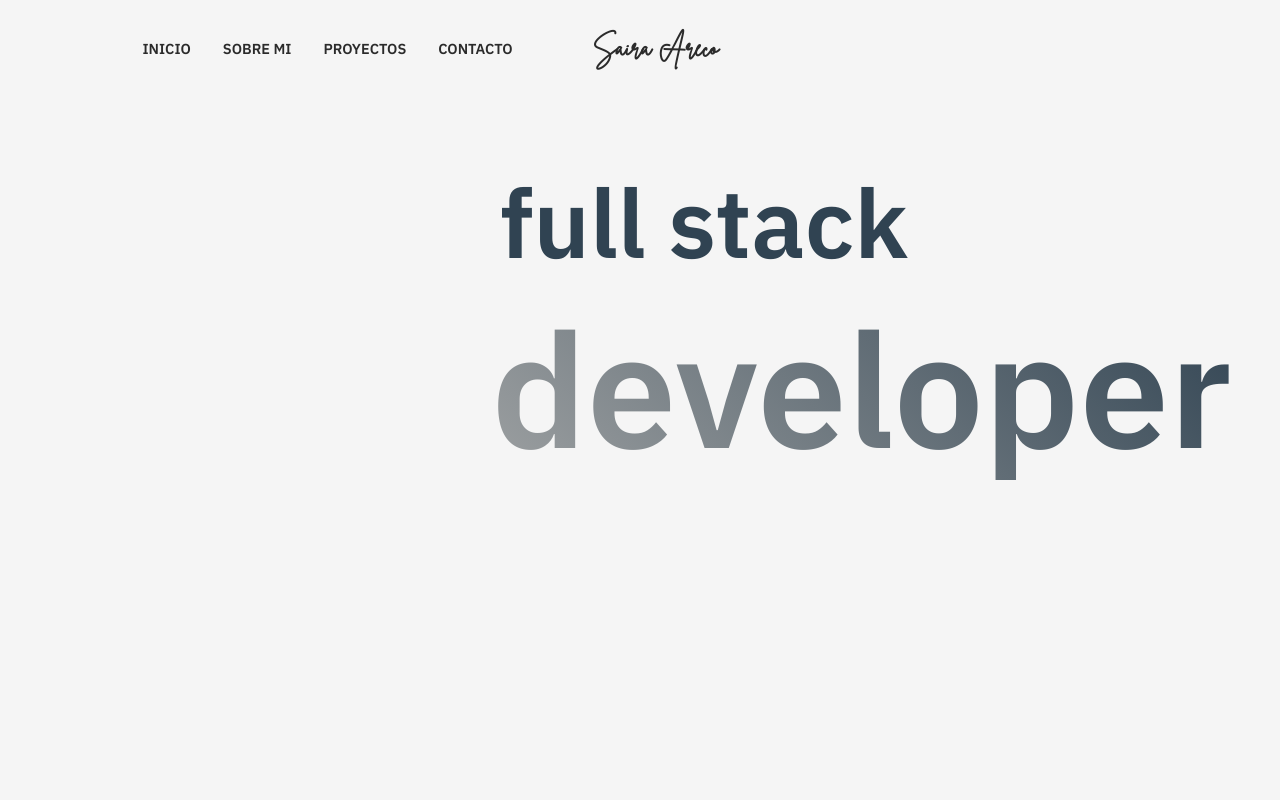
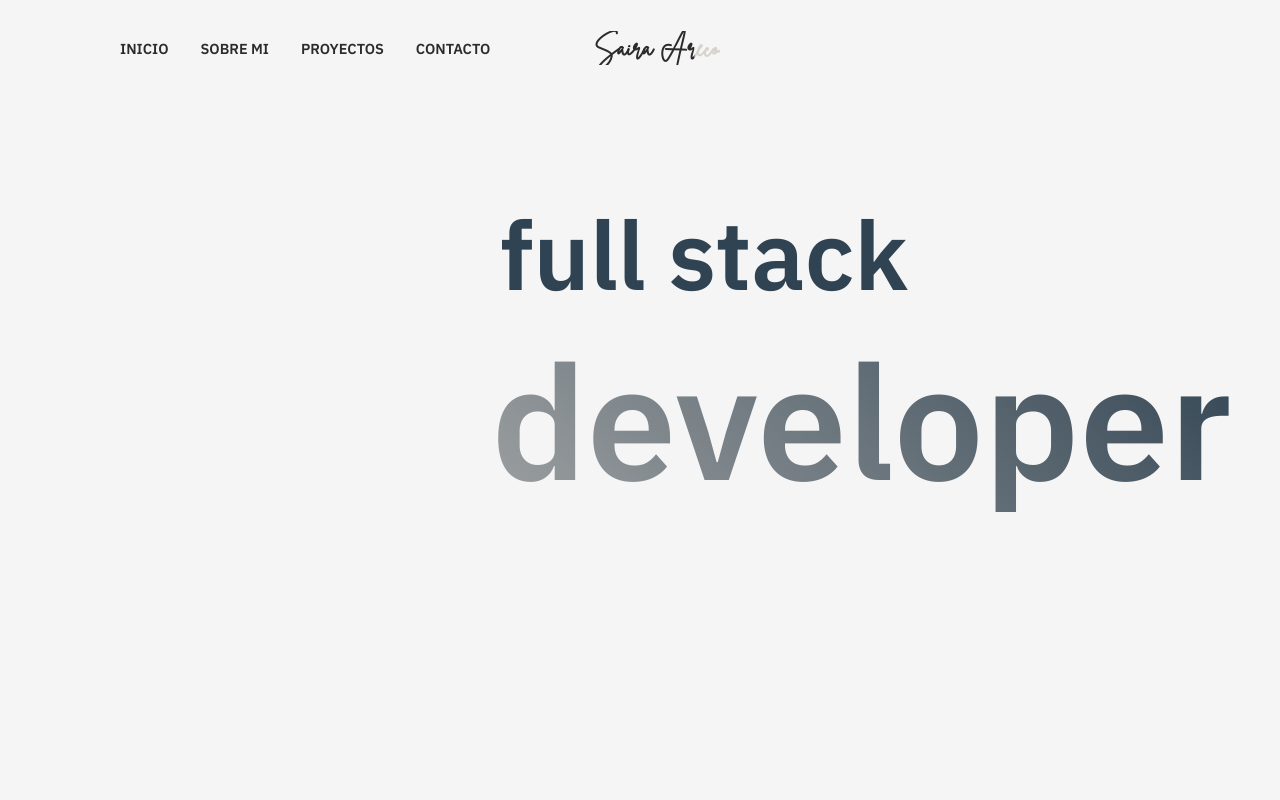
Before and after one commit to sairaareco/portfolio, a Next.js app in the folder client/: page / in a window 1280 px wide. Shown: the top 800 px of the page. Built offline with nearby package versions, Linux system fonts and the light colour scheme.

Commit message:
nueva animacion a logo

```diff
--- a/client/app/styles/Footer.module.css
+++ b/client/app/styles/Footer.module.css
@@ -3,5 +3,11 @@
     display: flex;
     justify-content: center;
     align-items: center;
-    padding: 0.8rem;
+    padding: 0.7rem;
 }
+.name {
+    color: #304352;
+}
+.textFooter {
+    color: #2b2b2b;
+}
--- a/client/app/styles/Init.module.css
+++ b/client/app/styles/Init.module.css
@@ -7,7 +7,7 @@
     display: flex;
     justify-content: center;
     font-size: 6rem;
-    margin: 10rem 0rem 0rem 8rem;
+    margin: 12rem 0rem 0rem 8rem;
     color: #304352;
 }
 
@@ -17,7 +17,6 @@
     font-size: 10rem;
     margin: 0rem 3rem 1rem 0rem;
     background: linear-gradient(45deg, #d7d2cc, #304352);
-    /* background: linear-gradient(45deg, #434343, black); */
     -webkit-background-clip: text;
     background-clip: text;
     color: transparent;
--- a/client/app/styles/Navbar.module.css
+++ b/client/app/styles/Navbar.module.css
@@ -18,17 +18,15 @@
     display: flex;
     width: 70rem;
     height: 4rem;
-    background-color: rgba(37, 35, 35, 0.6);
+    background-color: rgba(37, 35, 35, 0.5);
     backdrop-filter: blur(4px);
     border-radius: 50px;
     z-index: 10;
 }
-
 .nav {
     display: flex;
     align-items: center;
     gap: 2rem;
-    margin-left: 1.4rem;
 }
 .itemNav {
     list-style-type: none;
@@ -48,5 +46,31 @@
   font-size: 25px;
   font-weight: 900;
   text-decoration: none;
-  margin-left: 3rem;
+  margin-left: 4.5rem;
 }
+
+
+
+.logotype {
+		background: linear-gradient(to right,#d7d2cc 10%, #304352 50%, #2b2b2b 60%);
+		background-size: auto auto;
+		background-clip: border-box;
+		background-size: 200% auto;
+		color: #fff;
+		background-clip: text;
+		-webkit-background-clip: text;
+		-webkit-text-fill-color: transparent;
+		animation: textclip 2s linear infinite 3s;
+		display: inline-block;
+    font-family: 'BrittanySignature', sans-serif;
+    font-size: 25px;
+    font-weight: 900;
+    text-decoration: none;
+    margin-left: 4.5rem;
+}
+
+@keyframes textclip {
+	to {
+		background-position: 200% center;
+	}
+}
```
Also changed, not shown: client/app/components/Navbar.tsx (line endings or trailing spaces).
